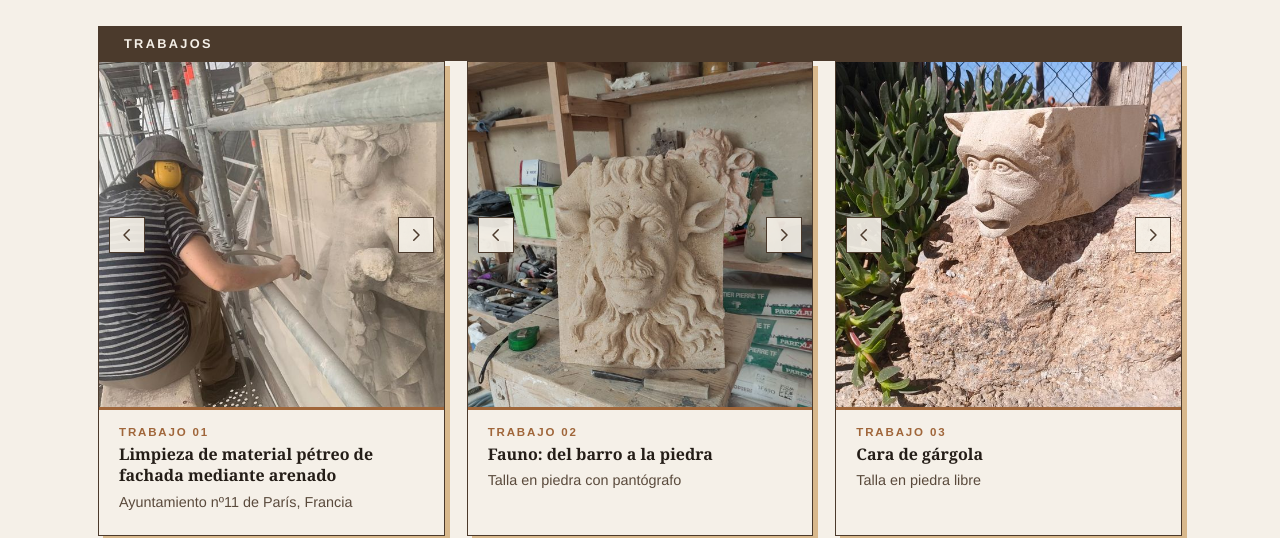
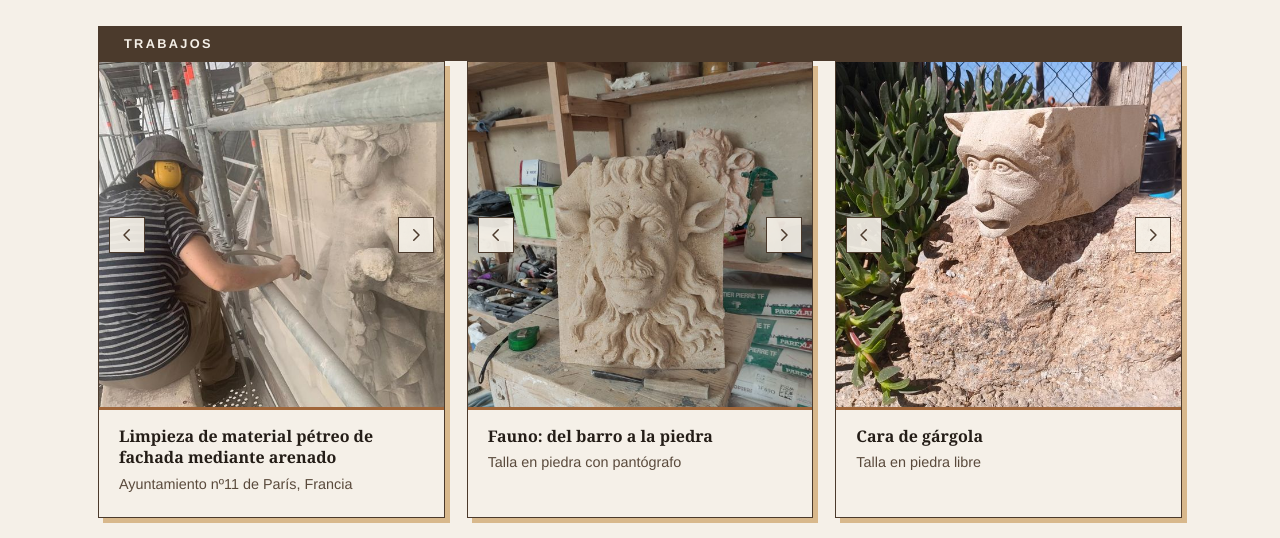
Before and after one commit to laurariverovico/laurariverovico.github.io, a plain HTML site: page index.html in a window 1280 px wide. Shown: the part 243-781 px from the top of the page. Drawn offline with Linux system fonts and the light colour scheme.

Commit message:
correcion

```diff
--- a/css/retro.css
+++ b/css/retro.css
@@ -49,8 +49,8 @@ p{margin:0 0 .8em}
 .barra{background:var(--cafe);color:var(--crudo);padding:10px 26px}
 
 /* ===== Trabajos ===== */
-.galeria{display:grid;grid-template-columns:repeat(3,1fr);gap:22px;margin-bottom:28px;counter-reset:obra}
-.obra{background:var(--crudo);display:flex;flex-direction:column;border:1px solid var(--cafe);box-shadow:5px 5px 0 var(--arena);counter-increment:obra}
+.galeria{display:grid;grid-template-columns:repeat(3,1fr);gap:22px;margin-bottom:28px}
+.obra{background:var(--crudo);display:flex;flex-direction:column;border:1px solid var(--cafe);box-shadow:5px 5px 0 var(--arena)}
 .obra a.foto{display:block;line-height:0;overflow:hidden;background:var(--cafe)}
 .obra img{width:100%;aspect-ratio:1/1;object-fit:cover;object-position:var(--pos,center 35%);transition:transform .5s,opacity .3s}
 .obra a.foto:hover img{transform:scale(1.03);opacity:.9}
@@ -65,7 +65,6 @@ p{margin:0 0 .8em}
 .flecha:hover{background:var(--cafe);color:var(--crudo)}
 .flecha:focus-visible{outline:2px solid var(--cobre);outline-offset:2px}
 .obra .texto{padding:16px 20px 20px;border-top:3px solid var(--cobre);flex:1}
-.obra .texto::before{content:"Trabajo " counter(obra,decimal-leading-zero);display:block;margin-bottom:6px;font:600 .72rem Arial,sans-serif;letter-spacing:.16em;text-transform:uppercase;color:var(--cobre)}
 .obra .texto p{margin:0;font-size:.9rem;color:#5a4a3c}
 .pronto{display:flex;align-items:center;justify-content:center;padding:30px;text-align:center;background:var(--arena);border:1px solid var(--cafe);font:italic 1.1rem Georgia,serif;min-height:220px}
 
```
